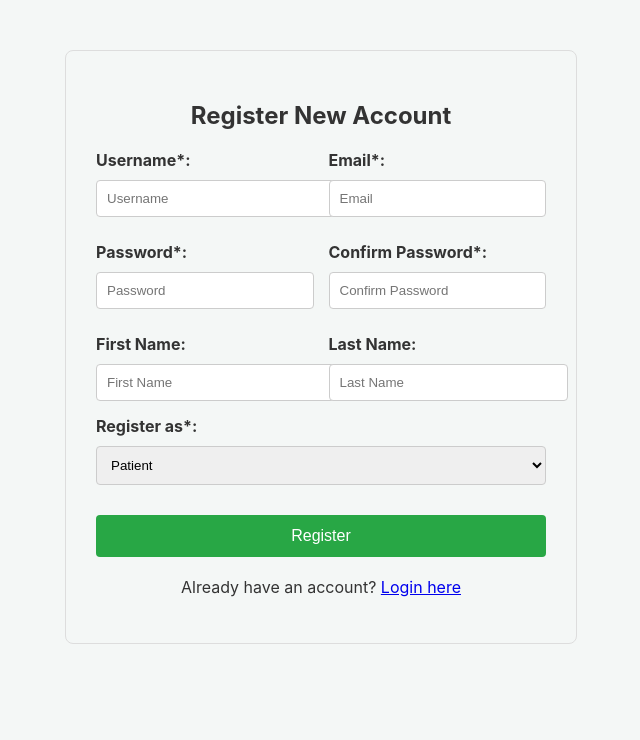
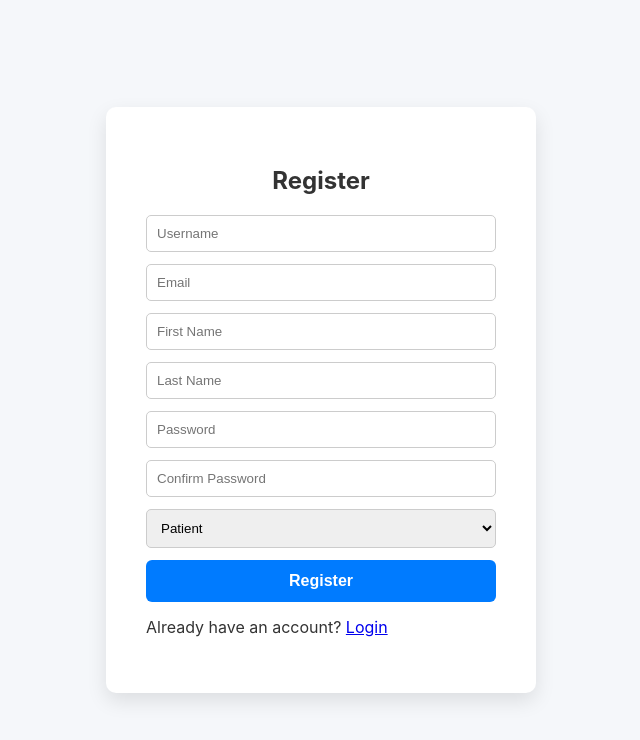
Before and after one commit to Saiteja-323/Healthcare_Project, a React app in the folder frontend/: page /signup in a window 1280 px wide. Shown: the top 740 px of the page, without its empty margins (319-959 px from the left). Built offline with nearby package versions, Linux system fonts and the light colour scheme; the HTML template or start-up script is replaced by a standard one.

Commit message:
doing code fixes

```diff
--- a/frontend/src/App.jsx
+++ b/frontend/src/App.jsx
@@ -49,6 +49,12 @@ function App() {
             path="/patient/payments"
             element={<ProtectedRoute role="patient"><PatientMedicalPayments /></ProtectedRoute>}
           />
+          <Route
+            path="/patient/complete-profile"
+            element={<ProtectedRoute role="patient"> <PatientProfileForm /></ProtectedRoute>
+  }
+/>
+
 
           {/* Doctor */}
           <Route
--- a/frontend/src/Home.jsx
+++ b/frontend/src/Home.jsx
@@ -8,12 +8,7 @@ function Home() {
 
     useEffect(() => {
         if (!loading && user) {
-            if (user.role === 'doctor' && user.doctor_profile) {
-                navigate('/doctor/dashboard', { replace: true });
-            } else if (user.role === 'patient' && user.patient_profile) {
-                navigate('/patient/dashboard', { replace: true });
-            }
-            else if (user.role === 'doctor') {
+            if (user.role === 'doctor') {
                 navigate('/doctor/dashboard', { replace: true });
             } else if (user.role === 'patient') {
                 navigate('/patient/dashboard', { replace: true });
@@ -21,7 +16,8 @@ function Home() {
         }
     }, [user, loading, navigate]);
 
-    if (loading || user) {
+    // Show loading ONLY while auth is loading
+    if (loading) {
         return (
             <div style={styles.container}>
                 <h1 style={styles.title}>Loading Your Experience...</h1>
@@ -30,17 +26,31 @@ function Home() {
         );
     }
 
+    // If user exists, redirect effect will handle it (render nothing)
+    if (user) return null;
+
     return (
         <div style={styles.container}>
             <div style={styles.card}>
                 <h1 style={styles.title}>Welcome to Health Management System</h1>
-                <p style={styles.subtitle}>Your trusted partner in digital healthcare. Connect with specialists, manage your appointments, and keep track of your medical history, all in one place.</p>
+                <p style={styles.subtitle}>
+                    Your trusted partner in digital healthcare. Connect with specialists,
+                    manage your appointments, and keep track of your medical history —
+                    all in one place.
+                </p>
+
                 <div style={styles.buttonContainer}>
                     <Link to="/login" style={{ textDecoration: 'none' }}>
-                        <button style={{ ...styles.button, ...styles.loginButton }}>Login</button>
+                        <button style={{ ...styles.button, ...styles.loginButton }}>
+                            Login
+                        </button>
                     </Link>
-                    <Link to="/register" style={{ textDecoration: 'none' }}>
-                        <button style={{ ...styles.button, ...styles.registerButton }}>Register</button>
+
+                    {/* ✅ FIXED ROUTE */}
+                    <Link to="/signup" style={{ textDecoration: 'none' }}>
+                        <button style={{ ...styles.button, ...styles.registerButton }}>
+                            Register
+                        </button>
                     </Link>
                 </div>
             </div>
@@ -105,7 +115,7 @@ const styles = {
         height: '36px',
         borderRadius: '50%',
         borderLeftColor: '#007bff',
-        animation: 'spin 1s ease infinite',
+        animation: 'spin 1s linear infinite',
         marginTop: '20px',
     },
 };
--- a/frontend/src/Signup.jsx
+++ b/frontend/src/Signup.jsx
@@ -1,128 +1,195 @@
-import { useState } from 'react';
-import { useNavigate, Link } from 'react-router-dom';
-import { useAuth } from './AuthContext';
-import api from './api/axios';
+import { useState } from "react";
+import { Link, useNavigate } from "react-router-dom";
+import api from "./api/axios";
 
 function Signup() {
+  const navigate = useNavigate();
+
   const [formData, setFormData] = useState({
-        username: '', email: '', password: '', password_confirm: '',
-        first_name: '', last_name: '', role: 'patient'
+    username: "",
+    email: "",
+    first_name: "",
+    last_name: "",
+    password: "",
+    password_confirm: "",
+    role: "patient",
   });
-    const [error, setError] = useState('');
+
+  const [error, setError] = useState("");
   const [loading, setLoading] = useState(false);
-    const navigate = useNavigate();
-    const { login } = useAuth();
 
   const handleChange = (e) => {
-        setFormData({ ...formData, [e.target.name]: e.target.value });
-        setError('');
+    setFormData({
+      ...formData,
+      [e.target.name]: e.target.value,
+    });
+    setError("");
   };
 
-    // --- REPLACE YOUR ENTIRE HANDLESUBMIT FUNCTION WITH THIS ---
   const handleSubmit = async (e) => {
     e.preventDefault();
     setLoading(true);
-        setError('');
-
-        if (formData.password !== formData.password_confirm) {
-            setError("Passwords don't match.");
-            setLoading(false);
-            return;
-        }
+    setError("");
 
     try {
-            const response = await api.post('/api/register/', formData);
-            // On success, log the user in
-            login(response.data.tokens, response.data.user);
+      await api.post("/api/register/", formData);
+      alert("Registration successful. Please login.");
+      navigate("/login");
+    } catch (err) {
+      console.log(err.response?.data);
 
-            // And redirect to the correct profile completion page
-            if (response.data.user.role === 'doctor') {
-                navigate('/doctor/complete-profile', { replace: true });
+      if (err.response?.data) {
+        const data = err.response.data;
+        const firstError =
+          typeof data === "string"
+            ? data
+            : Object.values(data).flat()[0];
+        setError(firstError);
       } else {
-                navigate('/patient/complete-profile', { replace: true });
+        setError("Registration failed");
       }
-        } catch (err) {
-            // THIS IS THE CORRECTED ERROR HANDLING LOGIC
-            if (err.response && err.response.data) {
-                const errors = err.response.data;
-                const errorMessages = [];
-                // Loop through the error object from Django
-                for (const key in errors) {
-                    // Format it nicely, e.g., "username: This username is already taken."
-                    const message = `${key}: ${Array.isArray(errors[key]) ? errors[key].join(' ') : errors[key]}`;
-                    errorMessages.push(message);
-                }
-                // Join all messages into a single string
-                setError(errorMessages.join(' '));
-            } else {
-                // Fallback for network errors or other issues
-                setError('Registration failed. Please try again or check your connection.');
-            }
-            console.error("Signup error details:", err);
     } finally {
       setLoading(false);
     }
   };
 
   return (
-        <div style={{ maxWidth: '450px', margin: '50px auto', padding: '30px', border: '1px solid #ddd', borderRadius: '8px' }}>
-            <h2 style={{ textAlign: 'center' }}>Register New Account</h2>
-            {/* The whiteSpace property helps display multi-line errors cleanly */}
-            {error && <p style={{ color: 'red', textAlign: 'center', whiteSpace: 'pre-wrap' }}>{error}</p>}
+    <div style={styles.container}>
+      <div style={styles.card}>
+        <h2 style={styles.title}>Register</h2>
+
+        {error && <p style={styles.error}>{error}</p>}
 
         <form onSubmit={handleSubmit}>
-                <div style={{ display: 'grid', gridTemplateColumns: '1fr 1fr', gap: '15px' }}>
-                    <div>
-                        <label htmlFor="username">Username*:</label>
-                        <input id="username" name="username" placeholder="Username" value={formData.username} onChange={handleChange} required
-                            style={{ width: '100%', padding: '10px', border: '1px solid #ccc', borderRadius: '4px', marginTop: '5px' }} />
-                    </div>
-                    <div>
-                        <label htmlFor="email">Email*:</label>
-                        <input id="email" name="email" type="email" placeholder="Email" value={formData.email} onChange={handleChange} required
-                            style={{ width: '100%', padding: '10px', border: '1px solid #ccc', borderRadius: '4px', marginTop: '5px' }} />
-                    </div>
-                    <div>
-                        <label htmlFor="password">Password*:</label>
-                        <input id="password" name="password" type="password" placeholder="Password" value={formData.password} onChange={handleChange} required
-                            style={{ width: '100%', padding: '10px', border: '1px solid #ccc', borderRadius: '4px', marginTop: '5px' }} />
-                    </div>
-                    <div>
-                        <label htmlFor="password_confirm">Confirm Password*:</label>
-                        <input id="password_confirm" name="password_confirm" type="password" placeholder="Confirm Password" value={formData.password_confirm} onChange={handleChange} required
-                            style={{ width: '100%', padding: '10px', border: '1px solid #ccc', borderRadius: '4px', marginTop: '5px' }} />
-                    </div>
-                    <div>
-                        <label htmlFor="first_name">First Name:</label>
-                        <input id="first_name" name="first_name" placeholder="First Name" value={formData.first_name} onChange={handleChange}
-                            style={{ width: '100%', padding: '10px', border: '1px solid #ccc', borderRadius: '4px', marginTop: '5px' }} />
-                    </div>
-                    <div>
-                        <label htmlFor="last_name">Last Name:</label>
-                        <input id="last_name" name="last_name" placeholder="Last Name" value={formData.last_name} onChange={handleChange}
-                            style={{ width: '100%', padding: '10px', border: '1px solid #ccc', borderRadius: '4px', marginTop: '5px' }} />
-                    </div>
-                </div>
+          <input
+            type="text"
+            name="username"
+            placeholder="Username"
+            value={formData.username}
+            onChange={handleChange}
+            required
+            style={styles.input}
+          />
 
-                <div style={{ marginTop: '15px', marginBottom: '20px' }}>
-                    <label htmlFor="role">Register as*:</label>
-                    <select id="role" name="role" value={formData.role} onChange={handleChange} required
-                        style={{ width: '100%', padding: '10px', border: '1px solid #ccc', borderRadius: '4px', marginTop: '5px' }}>
+          <input
+            type="email"
+            name="email"
+            placeholder="Email"
+            value={formData.email}
+            onChange={handleChange}
+            required
+            style={styles.input}
+          />
+
+          <input
+            type="text"
+            name="first_name"
+            placeholder="First Name"
+            value={formData.first_name}
+            onChange={handleChange}
+            required
+            style={styles.input}
+          />
+
+          <input
+            type="text"
+            name="last_name"
+            placeholder="Last Name"
+            value={formData.last_name}
+            onChange={handleChange}
+            required
+            style={styles.input}
+          />
+
+          <input
+            type="password"
+            name="password"
+            placeholder="Password"
+            value={formData.password}
+            onChange={handleChange}
+            required
+            style={styles.input}
+          />
+
+          <input
+            type="password"
+            name="password_confirm"
+            placeholder="Confirm Password"
+            value={formData.password_confirm}
+            onChange={handleChange}
+            required
+            style={styles.input}
+          />
+
+          <select
+            name="role"
+            value={formData.role}
+            onChange={handleChange}
+            style={styles.input}
+          >
             <option value="patient">Patient</option>
             <option value="doctor">Doctor</option>
           </select>
-                </div>
 
-                <button type="submit" disabled={loading} style={{ width: '100%', padding: '12px', backgroundColor: loading ? '#aaa' : '#28a745', color: 'white', border: 'none', borderRadius: '4px' }}>
-                    {loading ? 'Registering...' : 'Register'}
+          <button
+            type="submit"
+            disabled={loading}
+            style={styles.button}
+          >
+            {loading ? "Registering..." : "Register"}
           </button>
         </form>
 
-            <p style={{ textAlign: 'center', marginTop: '20px' }}>
-                Already have an account? <Link to="/login">Login here</Link>
+        <p style={{ marginTop: "15px" }}>
+          Already have an account?{" "}
+          <Link to="/login">Login</Link>
         </p>
+      </div>
     </div>
   );
 }
 
+const styles = {
+  container: {
+    minHeight: "100vh",
+    display: "flex",
+    justifyContent: "center",
+    alignItems: "center",
+    background: "#f5f7fa",
+  },
+  card: {
+    background: "white",
+    padding: "40px",
+    borderRadius: "10px",
+    width: "350px",
+    boxShadow: "0 8px 20px rgba(0,0,0,0.1)",
+  },
+  title: {
+    textAlign: "center",
+    marginBottom: "20px",
+  },
+  input: {
+    width: "100%",
+    padding: "10px",
+    marginBottom: "12px",
+    borderRadius: "5px",
+    border: "1px solid #ccc",
+  },
+  button: {
+    width: "100%",
+    padding: "12px",
+    backgroundColor: "#007bff",
+    color: "white",
+    border: "none",
+    borderRadius: "6px",
+    fontWeight: "bold",
+    cursor: "pointer",
+  },
+  error: {
+    color: "red",
+    textAlign: "center",
+    marginBottom: "10px",
+  },
+};
+
 export default Signup;
```
Also changed, not shown: frontend/src/ErrorBoundary.jsx (added, +30 -0 lines), frontend/src/ProtectedRoute.jsx (+13 -23 lines), frontend/src/main.jsx (+5 -2 lines), 2 other files (tests, documents, lock files or other folders). Lines whose indentation alone changed are shown as unchanged.
